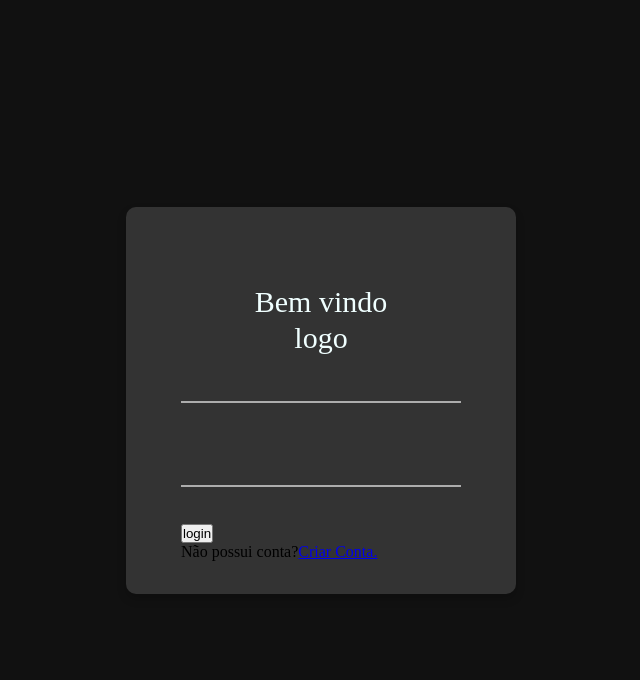
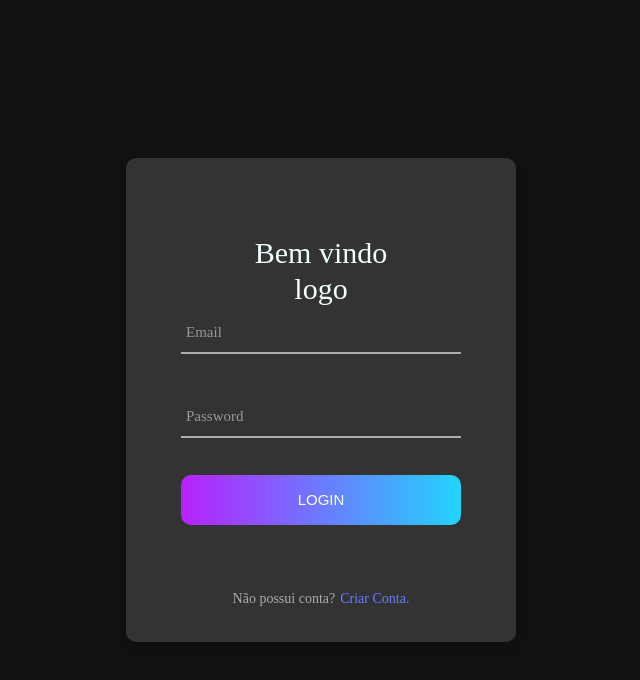
Before and after one commit to artur-seppa/Autenticador, a React (Create React App) app in the folder frontend/: page / in a window 1280 px wide. Shown: the top 680 px of the page, without its empty margins (319-959 px from the left). Built offline with nearby package versions, Linux system fonts and the light colour scheme.

Commit message:
login page

```diff
--- a/frontend/src/App.js
+++ b/frontend/src/App.js
@@ -1,6 +1,10 @@
+import react, { useState } from 'react'
 import './styles.css'
 
 function App() {
+  const [email, setEmail] = useState("")
+  const [password, setPassword] = useState("")
+
   return (
     <div className="container">
       <div className="container-login">
@@ -13,12 +17,20 @@ function App() {
             </span>
 
             <div className="wrap-input">
-              <input className='input' type="email" />
+              <input
+                className={email !== "" ? 'has-value input' : 'input'}
+                type="email"
+                value={email}
+                onChange={e => setEmail(e.target.value)} />
               <span className="focus-input" data-placeholder="Email"></span>
             </div>
 
             <div className="wrap-input">
-              <input className='input' type="password" />
+              <input
+                className={password !== "" ? 'has-value input' : 'input'}
+                type="password"
+                value={password}
+                onChange={e => setPassword(e.target.value)} />
               <span className="focus-input" data-placeholder="Password"></span>
             </div>
 
--- a/frontend/src/styles.css
+++ b/frontend/src/styles.css
@@ -97,36 +97,120 @@
   width: 0;
   height: 2px;
 
-  background-color: linear-gradient(to left #21d4fd, #b721ff);
+  background: linear-gradient(to left, #21d4fd, #b721ff);
 
-  /* compatibilidade com outros navegadores */
+  /* compatibilidade com outros navegadores
+    - efetua a animação do label
+  */
   -webkit-transition: all 0.4s;
-  -o-transition: all a.4s;
-  -moz-transition: all a.4s;
+  -o-transition: all 0.4s;
+  -moz-transition: all 0.4s;
 
-  background-color: -webkit-linear-gradient(to left #21d4fd, #b721ff);
-  background-color: -o-linear-gradient(to left #21d4fd, #b721ff);
-  background-color: -moz-linear-gradient(to left #21d4fd, #b721ff);
+  background: -webkit-linear-gradient(to left, #21d4fd, #b721ff);
+  background: -o-linear-gradient(to left, #21d4fd, #b721ff);
+  background: -moz-linear-gradient(to left, #21d4fd, #b721ff);
 }
 
 .focus-input::after {
+  font-size: 15px;
+  color: #999;
+  line-height: 1.2;
 
-    content: "";
-    display: block;
-    position: absolute;
-    bottom: -2px;
-    left: 0;
-    width: 0;
-    height: 2px;
+  content: attr(data-placeholder);
 
-    background-color: linear-gradient(to left #21d4fd, #b721ff);
+  display: block;
+  width: 100%;
+  position: absolute;
+  top: 16px;
+  left: 0px;
 
-    /* compatibilidade com outros navegadores */
-    -webkit-transition: all 0.4s;
-    -o-transition: all a.4s;
-    -moz-transition: all a.4s;
+  padding-left: 5px;
 
-    background-color: -webkit-linear-gradient(to left #21d4fd, #b721ff);
-    background-color: -o-linear-gradient(to left #21d4fd, #b721ff);
-    background-color: -moz-linear-gradient(to left #21d4fd, #b721ff);
-  }
+  /* compatibilidade com outros navegadores
+    - efetua a animação do label
+    */
+  -webkit-transition: all 0.4s;
+  -o-transition: all 0.4s;
+  -moz-transition: all 0.4s;
+}
+
+/* Retira a caixa de foco do input quando clica nele */
+.input:focus {
+  outline: 0;
+}
+
+/* ao efetuar o focus no input, ele exerce a movimentacao do label
+(focus-input) para cima e inclui o css do after do focus-input*/
+.input:focus + .focus-input:after {
+  top: -15px;
+}
+
+.input:focus + .focus-input:before {
+  width: 100%;
+}
+
+/* quando houver valor no input ele insere o has-value e volta a label
+para ter a class focus-input::after */
+.has-value + .focus-input::after{
+  top: -15px;
+}
+
+/* deixa a cor quando o campo estiver preenchido */
+.has-value + .focus-input::before{
+  width: 100%;
+}
+
+.container-login-form-btn {
+  display: flex;
+  flex-wrap: wrap;
+  justify-content: center;
+  padding-bottom: 13px;
+}
+
+.login-form-btn{
+  font-size: 15px;
+  border: none;
+  border-radius: 10px;
+  color: #fff;
+
+  line-height: 1.2;
+  text-transform: uppercase;
+
+  display: flex;
+  justify-content: center;
+  align-items: center;
+  width: 100%;
+  height: 50px;
+
+  background: linear-gradient(to left, #21d4fd, #b721ff);
+  background: -webkit-linear-gradient(to left, #21d4fd, #b721ff);
+  background: -o-linear-gradient(to left, #21d4fd, #b721ff);
+  background: -moz-linear-gradient(to left, #21d4fd, #b721ff);
+}
+
+.login-form-btn:hover{
+  cursor: pointer;
+}
+
+.text-center{
+  display: flex;
+  justify-content: center;
+  align-items: center;
+
+  margin-top: 50px;
+}
+
+.txt1{
+  font-size: 14px;
+  color: #adadad;
+  line-height: 1.5;
+  padding-right: 5px;
+  text-decoration: none;
+}
+
+.txt2{
+  font-size: 14px;
+  color: #6a7dfe;
+  line-height: 1.5;
+  text-decoration: none;
+}
```
